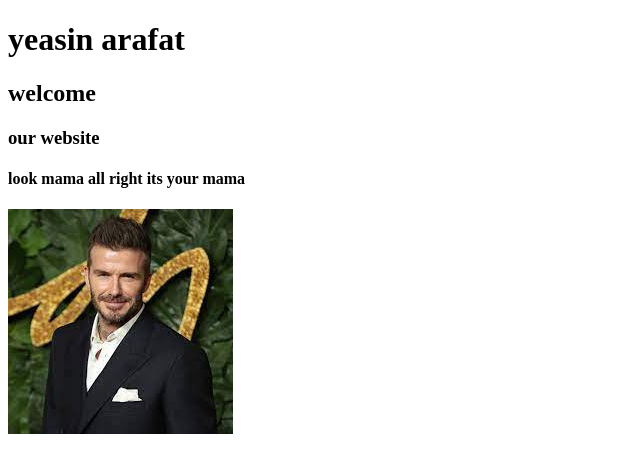
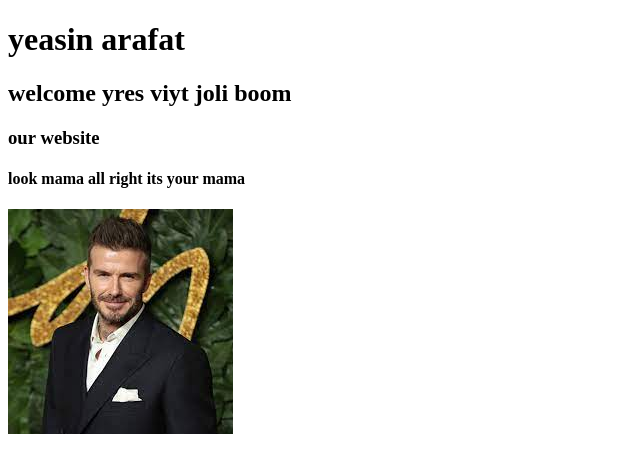
Before and after one commit to yeasinarafat51/my-second-ripo, a plain HTML site: page index.html in a window 1280 px wide. Shown: the whole page, without its empty margins (0-640 px from the left). Drawn offline with Linux system fonts and the light colour scheme.

```diff
--- a/index.html
+++ b/index.html
@@ -8,7 +8,7 @@
 </head>
 <body>
     <h1>yeasin arafat</h1>
-    <h2>welcome</h2>
+    <h2>welcome yres viyt joli boom</h2>
     <h3>our website</h3>
     <h4>look mama all right its your mama</h4>
     <img src="david.jpg" alt="">
```
